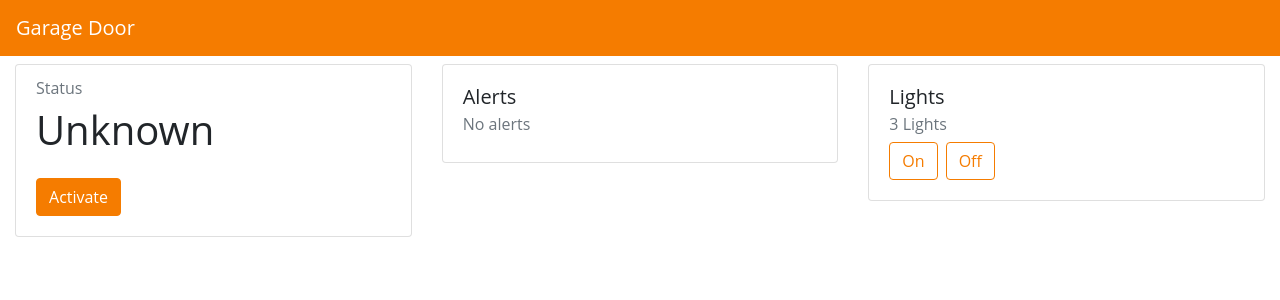
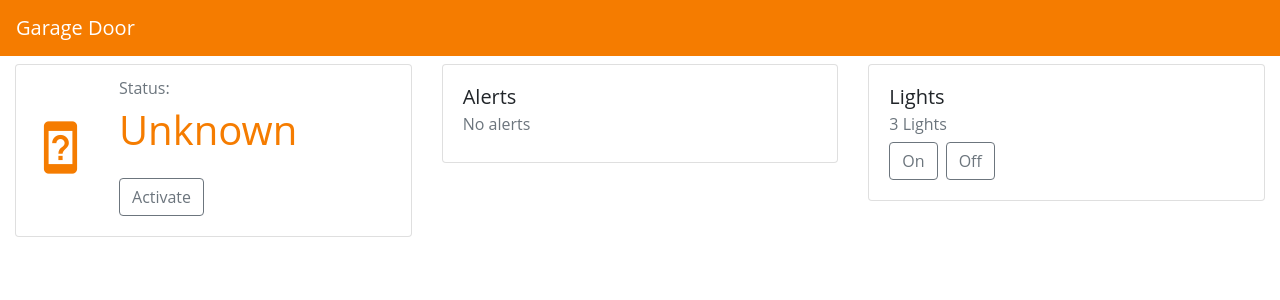
Before and after one commit to snapjay/garage-door-client-react, a React (Create React App) app: page / in a window 1280 px wide. Shown: the top 300 px of the page. Built offline with nearby package versions, Linux system fonts and the light colour scheme; no server answers.

Commit message:
Improve Status cards - add Icon Add Status Dictionary

```diff
--- a/src/App.tsx
+++ b/src/App.tsx
@@ -8,13 +8,13 @@ class App extends Component {
     render() {
         return (
 
-            <div>
+            <div  style={{minWidth: '300px'}}>
                 <Navbar bg="primary" variant="dark" expand={true}>
                     <Navbar.Brand>
                         {'Garage Door'}
                     </Navbar.Brand>
                 </Navbar>
-                <Container fluid={true}>
+                <Container fluid={true} >
                     <Row>
                         <Col>
                             <header>
--- a/src/Components/Alert.tsx
+++ b/src/Components/Alert.tsx
@@ -41,14 +41,13 @@ class Alert extends React.Component<{}, State> {
         }
 
         return (
-            <Card>
+            <Card className='CardAlert'>
                 <Card.Body>
                     <Card.Title>Alerts</Card.Title>
                     <Card.Subtitle className="mb-2 text-muted">
                         {showNoAlerts}
                         <ListGroup>
                             {this.state.alerts.map((item, index) => this.listItem(item, index))}
-
                         </ListGroup>
                     </Card.Subtitle>
                 </Card.Body>
--- a/src/Components/Lights.tsx
+++ b/src/Components/Lights.tsx
@@ -20,14 +20,14 @@ class Lights extends React.Component<{}, State> {
     public render() {
 
         return (
-            <Card>
+            <Card className='CardLights'>
                 <Card.Body>
                     <Card.Title>Lights</Card.Title>
                     <Card.Subtitle className="mb-2 text-muted">
                         3 Lights
                     </Card.Subtitle>
-                    <Button className='mr-2' variant="outline-primary" onClick={this.lightsOn}>On</Button>
-                    <Button variant="outline-primary" onClick={this.lightsOff}>Off</Button>
+                    <Button className='mr-2' variant="outline-secondary" onClick={this.lightsOn}>On</Button>
+                    <Button variant="outline-secondary" onClick={this.lightsOff}>Off</Button>
                 </Card.Body>
             </Card>
         )
--- a/src/Components/Status.tsx
+++ b/src/Components/Status.tsx
@@ -2,8 +2,7 @@ import React, {Component} from 'react'
 import {Button, Card} from 'react-bootstrap'
 import API from '../Services/API'
 import {ISocketStatusResponse, IStatusResponse, IStatusState} from "../index"
-import {DOOR_STATUS} from "../enums"
-import {capitalizeFirstLetter} from "../Services/Utils"
+import {ALERT_DEFS, STATUS_DEFS, DOOR_STATUS} from "../enums"
 
 const initialState: IStatusState = {
     status: DOOR_STATUS.UNKNOWN
@@ -21,7 +20,7 @@ class Status extends React.Component<{}, State> {
         })
 
         this.api.subscribeToStatus((err, rsp: ISocketStatusResponse) => this.setState({
-            status : rsp.status
+            status: rsp.status
         }))
     }
 
@@ -31,12 +30,17 @@ class Status extends React.Component<{}, State> {
 
     public render() {
         return (
-            <Card>
-                <Card.Body>
-                    <Card.Subtitle className="mb-2 text-muted">Status </Card.Subtitle>
-                      <div className='h1'>{capitalizeFirstLetter(this.state.status)}</div>
-                    <Button variant="primary"  className='mt-3' onClick={this.activate}>Activate</Button>
-                </Card.Body>
+            <Card className='CardStatus'>
+                    <div>
+                        <i className="card-img material-icons text-primary pl-3" style={{fontSize: '57px'}}> { STATUS_DEFS[this.state.status].icon} </i>
+                    </div>
+                    <div>
+                        <Card.Body>
+                            <Card.Subtitle className="mb-2 text-muted">Status:</Card.Subtitle>
+                            <div className='h1  text-primary'>{ STATUS_DEFS[this.state.status].title}</div>
+                            <Button variant="outline-secondary" className='mt-3' onClick={this.activate}>Activate</Button>
+                        </Card.Body>
+                    </div>
             </Card>
         )
     }
--- a/src/Services/Utils.ts
+++ /dev/null
@@ -1,4 +0,0 @@
-
-export function capitalizeFirstLetter(str: string): string {
-    return str.slice(0, 1).toUpperCase() + str.slice(1, str.length)
-}
--- a/src/enums.ts
+++ b/src/enums.ts
@@ -7,6 +7,15 @@ export const ALERT_DEFS = {
     DOOR_OPEN: {title: 'Door Has been Left Open', icon: 'lock_open'},
     HOME_ALONE: {title: 'Door Activated when no ones home', icon: 'accessibility'}
 }
+
+export const STATUS_DEFS = {
+    transition: {title: 'Transition', icon: 'thumbs_up_down'},
+    open: {title: 'Open', icon: 'thumb_up'},
+    closed: {title: 'Closed', icon: 'thumb_down'},
+    unknown: {title: 'Unknown', icon: 'device_unknown'}
+}
+
+
 
 export enum DOOR_STATUS {
     TRANSITION = 'transition',
--- a/src/styles/styles.scss
+++ b/src/styles/styles.scss
@@ -6,3 +6,20 @@ body {
   -webkit-font-smoothing: antialiased;
   -moz-osx-font-smoothing: grayscale;
 }
+
+.CardStatus {
+  min-width: 300px;
+  display: grid;
+  grid-template-columns: 80px auto;
+  grid-column-gap: 3px;
+  grid-row-gap: 0;
+  justify-items: stretch;
+  align-items: center;
+}
+
+.CardAlert {
+  min-width: 300px;
+}
+.CardLights {
+  min-width: 200px;
+}
```
